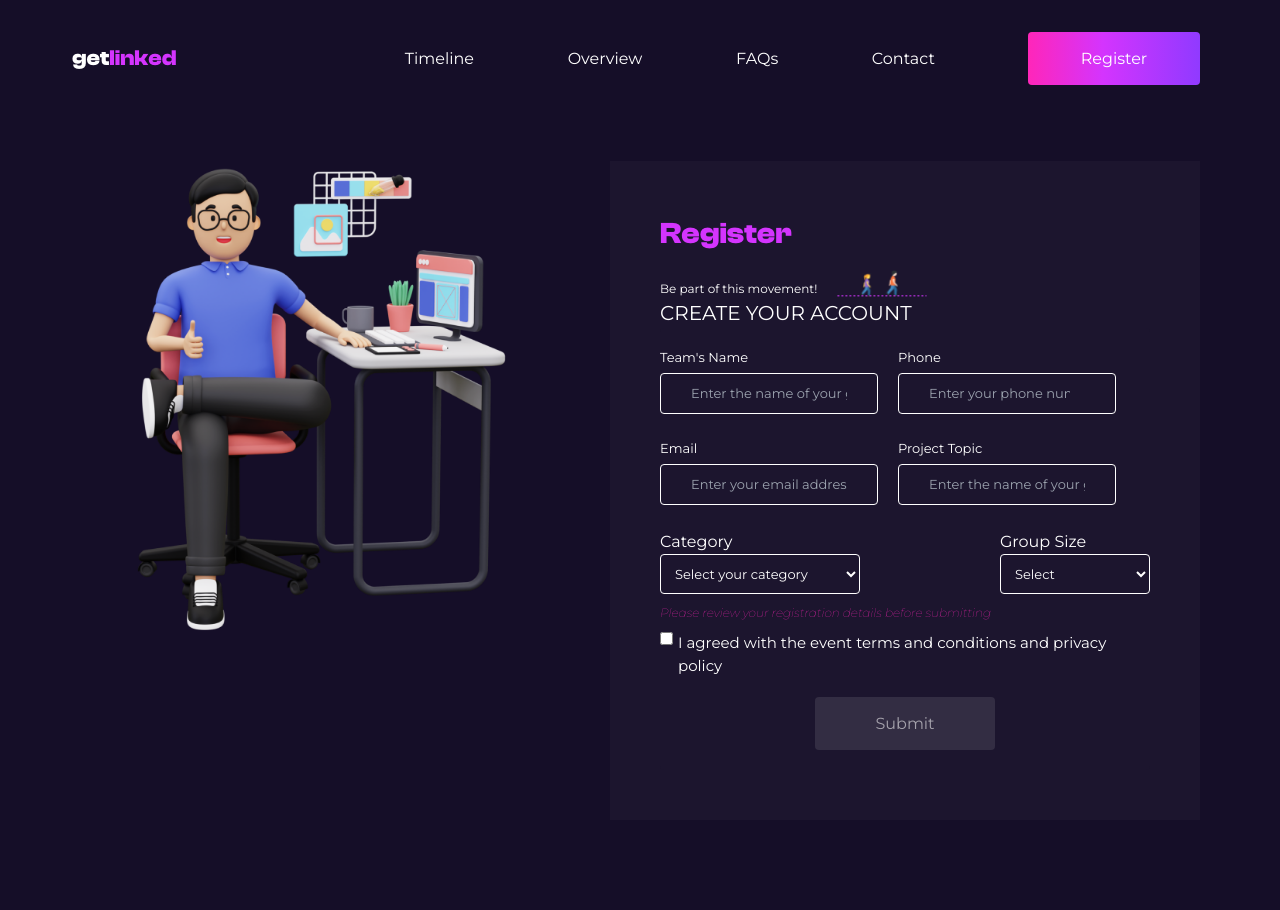
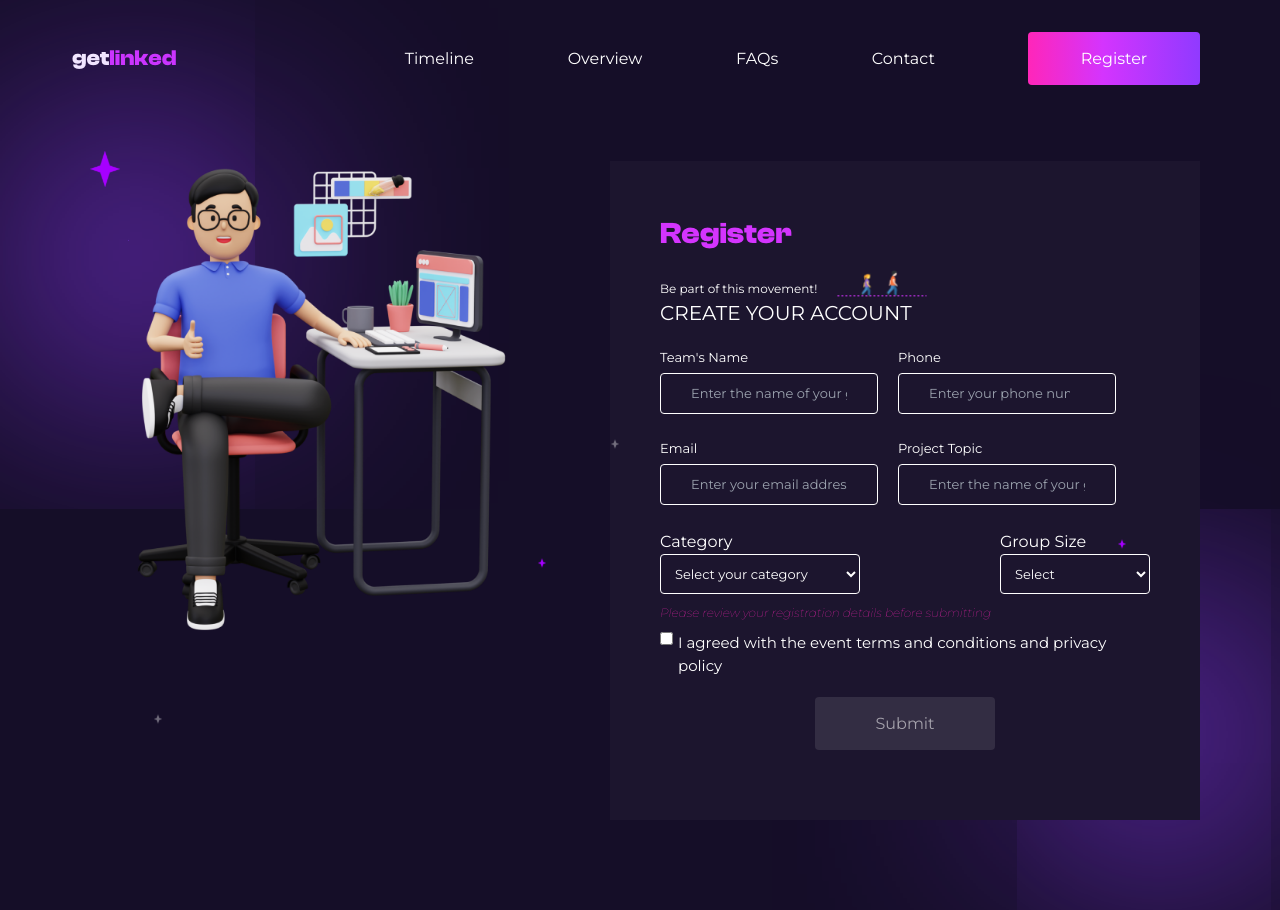
Before and after one commit to Afolabi-bit/getlinked, a React (Vite) app: page /register in a window 1280 px wide. Built offline with nearby package versions, Linux system fonts and the light colour scheme; a web font is replaced by a local one.

Commit message:
registraion page done

```diff
--- a/src/components/Form.jsx
+++ b/src/components/Form.jsx
@@ -1,6 +1,8 @@
 import { useRef, useState } from "react";
 import { addDoc, collection } from "firebase/firestore";
 import { db } from "../config/firebase";
+import StarD from "../assets/star-dim.svg";
+import StarP from "../assets/star-purple.svg";
 
 const RegisterForm = ({ main }) => {
   const [checkbox, setCheckbox] = useState(false);
@@ -51,8 +53,18 @@ const RegisterForm = ({ main }) => {
     <form
       onSubmit={(e) => formSubmit(e)}
       ref={formRef}
-      className="pt-[20px] md:bg-[#1C152E]  md:rounded-[4px] md:px-[20px] md:pb-[20px] md:mt-[30px] lg:mt-0 lg:px-0"
+      className="pt-[20px] relative md:bg-[#1C152E]  md:rounded-[4px] md:px-[20px] md:pb-[20px] md:mt-[30px] lg:mt-0 lg:px-0 lg:bg-transparent"
     >
+      <img
+        src={StarP}
+        alt="#"
+        className="absolute right-[5%] bottom-[50%] twinkle-2"
+      />
+      <img
+        src={StarD}
+        alt="#"
+        className="absolute top-[25%] left-[5%] twinkle-2 md:left-[-10%]"
+      />
       <div className="lg:flex lg:gap-[20px]">
         <div className="flex flex-col mb-[25px]">
           <label
--- a/src/components/header.jsx
+++ b/src/components/header.jsx
@@ -16,9 +16,11 @@ const Header = () => {
   };
   return (
     <header className="px-[2rem] flex items-center justify-between pt-8 pb-4 md:px-[3rem] lg:px-[4.5rem]">
-      <h1 className="text-white text-[22px] font-semibold md:font-bold">
-        get<span className="text-[#D434FE] ">linked</span>
-      </h1>
+      <Link to={"/"}>
+        <h1 className="text-white text-[22px] font-semibold md:font-bold">
+          get<span className="text-[#D434FE] ">linked</span>
+        </h1>
+      </Link>
       <button className="md:hidden" onClick={() => toggleNavBar("open")}>
         <img src={Menu} alt="Menu Icon" />
       </button>
--- a/src/index.css
+++ b/src/index.css
@@ -219,6 +219,23 @@ nav li > a:hover,
   right: 0;
 }
 
+.register-mobile-shadow {
+  top: 250px;
+  left: 30%;
+}
+
+.register-desktop-top {
+  top: 30%;
+  left: 10%;
+  scale: 1.5;
+}
+
+.register-desktop-bottom {
+  bottom: 10%;
+  right: 10%;
+  scale: 1.5;
+}
+
 .answer {
   transition: height 0.3s, opacity 0.2s, tranform 0.3s;
 }
--- a/src/pages/register.jsx
+++ b/src/pages/register.jsx
@@ -8,6 +8,10 @@ import RegisterForm from "../components/Form";
 import { Link } from "react-router-dom";
 import { useRef } from "react";
 import Header from "../components/header";
+import { Shadow } from "../components/utils";
+import StarW from "../assets/star-white.svg";
+import StarD from "../assets/star-dim.svg";
+import StarP from "../assets/star-purple.svg";
 
 const Register = () => {
   const mainRef = useRef(null);
@@ -19,7 +23,8 @@ const Register = () => {
   return (
     <main ref={mainRef} className="pb-[30px]">
       {/* Small and Medium screens */}
-      <article className="px-[2rem] py-[35px] md:px-[5rem]  lg:hidden ">
+      <article className="px-[2rem] py-[35px] md:px-[5rem] relative lg:hidden ">
+        <Shadow dist={"register-mobile-shadow"} />
         <div className="flex items-start">
           <Link
             to={"/"}
@@ -43,6 +48,11 @@ const Register = () => {
           </Link>
           <h2 className="text-[#d434fe] mb-[50px]">Register</h2>
         </div>
+        <img
+          src={StarP}
+          alt="#"
+          className="absolute right-[15%] top-[20%] twinkle-2"
+        />
         <img src={Image} alt="#" className="" />
         <div className="md:w-[70%] md:mx-auto">
           <div className="flex items-baseline mt-[20px]">
@@ -63,7 +73,24 @@ const Register = () => {
       {/* Large Screens */}
       <article className="hidden lg:block ">
         <Header />
-        <div className="flex gap-[50px] py-[60px] px-[5rem]">
+        <Shadow dist={"register-desktop-top"} />
+        <Shadow dist={"register-desktop-bottom"} />
+        <div className="flex relative gap-[50px] py-[60px] px-[5rem]">
+          <img
+            src={StarP}
+            alt="#"
+            className=" absolute top-[50px] left-[7%] twinkle-fast"
+          />
+          <img
+            src={StarD}
+            alt="#"
+            className="absolute bottom-[20%] left-[12%] twinkle-2"
+          />
+          <img
+            src={StarP}
+            alt="#"
+            className=" absolute bottom-[40%] left-[42%] twinkle-2"
+          />
           <img
             src={Image}
             alt="#"
```
